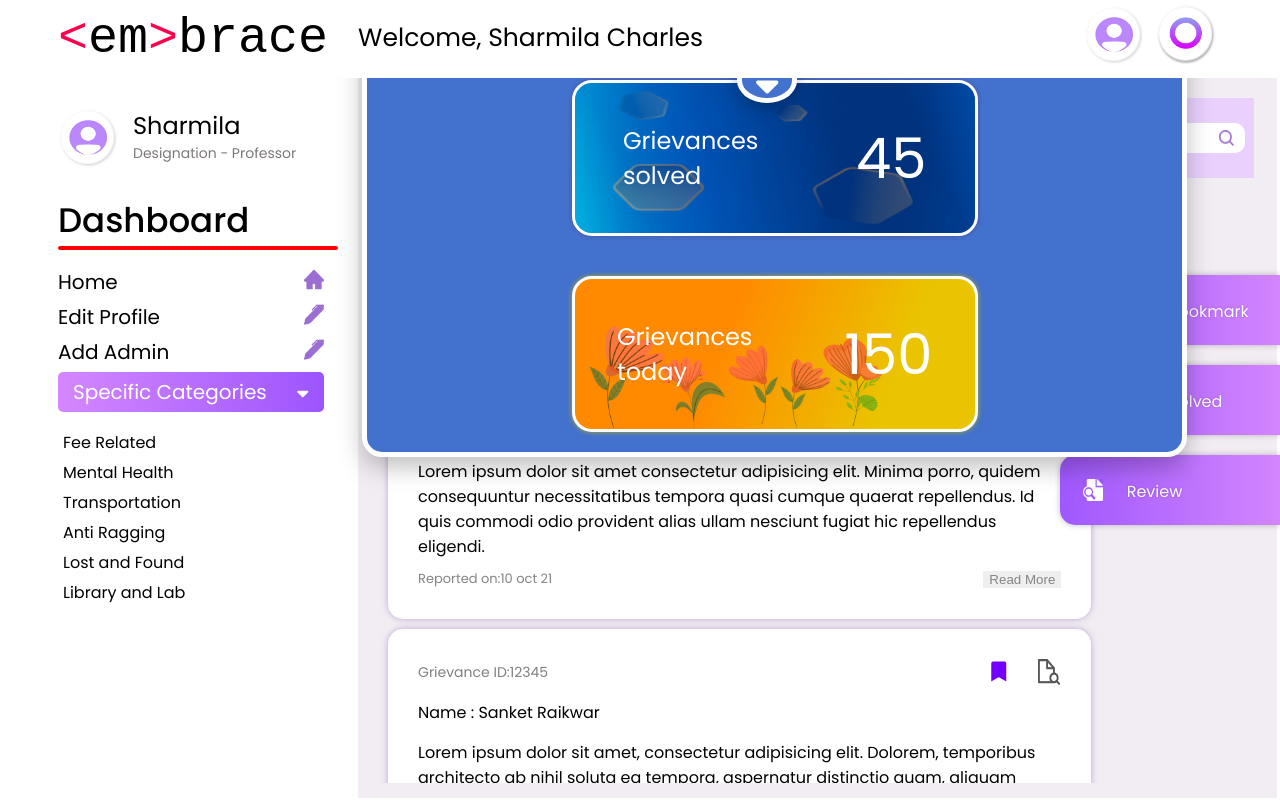
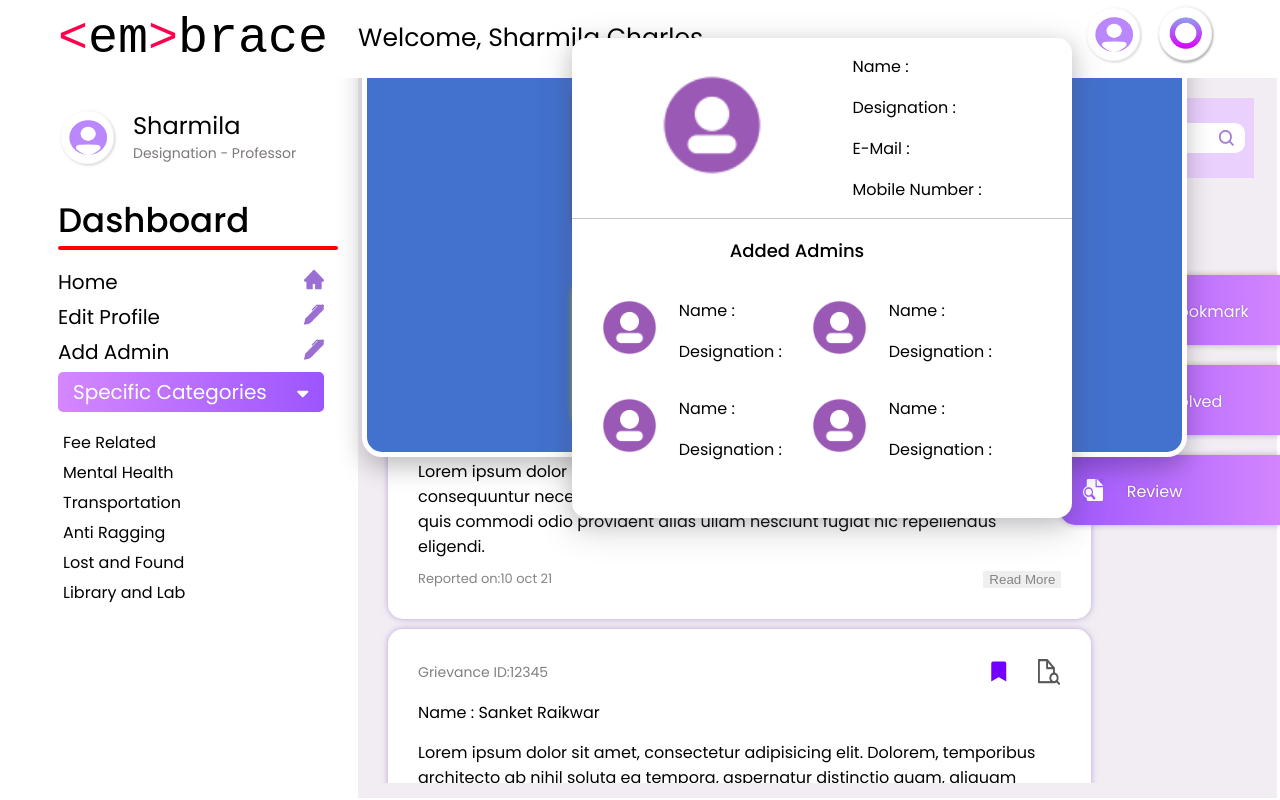
Before and after one commit to Shashank1902/Student-Grievance-System-Design, a React (Create React App) app: page /admin in a window 1280 px wide. Both pictures are taken after a click on the picture 1114 px from the left and 34 px from the top of the page. Built offline with nearby package versions, Linux system fonts and the light colour scheme.

Commit message:
admin profile overlay pushed

```diff
--- a/src/Components/Admin/AdminNavbar/AdminNavbar.jsx
+++ b/src/Components/Admin/AdminNavbar/AdminNavbar.jsx
@@ -1,7 +1,11 @@
-import React from "react";
+import React, {useState} from "react";
 import "./adminnavbar.css";
+import AdminProfileOverlay from "../AdminProfileOverlay/AdminProfileOverlay";
 
 const AdminNavbar = () => {
+
+  const [show, setShow] = useState(false);
+
   return (
     <>
       <div className="admin-topbar">
@@ -23,8 +27,12 @@ const AdminNavbar = () => {
                 className="admin-icon"
                 src="assets/ProfileIcon2.png"
                 alt="User"
+                onClick={() => setShow(!show)}
               />
             </span>
+            <div>
+              {show ? <AdminProfileOverlay/> : null}
+            </div>
           </div>
           <div className="admin-topbar-icon">
             <span>
--- /dev/null
+++ b/src/Components/Admin/AdminProfileOverlay/AdminProfileOverlay.jsx
@@ -0,0 +1,87 @@
+import React from "react";
+import "./adminprofileoverlay.css";
+
+function AdminProfileOverlay() {
+  return (
+    <>
+      <div className="admin-overlay-container">
+        <div className="admin-profile-container-box">
+          <div className="admin-profile-image-cont">
+            <img
+              className="admin-profile-img"
+              src="assets/admin-profile-image.png"
+              alt=""
+            />
+          </div>
+          <div className="admin-text-container">
+            <p className="admin-desc-textcontainer-items">Name :</p>
+            <p className="admin-desc-textcontainer-items">Designation :</p>
+            <p className="admin-desc-textcontainer-items">E-Mail :</p>
+            <p className="admin-desc-textcontainer-items">Mobile Number :</p>
+          </div>
+        </div>
+        <div className="new-admin-profile-container-box">
+            <p className="new-admin-title">Added Admins</p>
+          <div className="new-admin-row1">
+            <div className="new-admin-profile-container">
+              <div className="new-admin-image-container">
+              <img
+              className="new-admin-profile-img"
+              src="assets/admin-profile-image.png"
+              alt=""
+            />
+              </div>
+              <div className="new-admin-text-container">
+                  <p>Name :</p>
+                  <p>Designation :</p>
+              </div>
+            </div>
+            <div className="new-admin-profile-container">
+              <div className="new-admin-image-container">
+              <img
+              className="new-admin-profile-img"
+              src="assets/admin-profile-image.png"
+              alt=""
+            />
+              </div>
+              <div className="new-admin-text-container">
+                  <p>Name :</p>
+                  <p>Designation :</p>
+              </div>
+            </div>
+          </div>
+          <div className="new-admin-row2">
+            <div className="new-admin-profile-container">
+              <div className="new-admin-image-container">
+              <img
+              className="new-admin-profile-img"
+              src="assets/admin-profile-image.png"
+              alt=""
+            />
+              </div>
+              <div className="new-admin-text-container">
+                  <p>Name :</p>
+                  <p>Designation :</p>
+              </div>
+            </div>
+            <div className="new-admin-profile-container">
+              <div className="new-admin-image-container">
+              <img
+              className="new-admin-profile-img"
+              src="assets/admin-profile-image.png"
+              alt=""
+            />
+              </div>
+              <div className="new-admin-text-container">
+                  <p>Name :</p>
+                  <p>Designation :</p>
+              </div>
+            </div>
+          </div>
+        </div>
+      </div>
+    </>
+  );
+}
+
+export default AdminProfileOverlay;
--- /dev/null
+++ b/src/Components/Admin/AdminProfileOverlay/adminprofileoverlay.css
@@ -0,0 +1,83 @@
+.admin-overlay-container {
+    font-family: "Poppins";
+    background-color: #fff;
+    border-radius: 15px;
+    box-shadow: 0px 5px 17px rgba(79, 73, 87, 0.2),
+    0px 10px 33px 4px rgba(79, 73, 87, 0.2);
+    width: 500px;
+    height: 480px;
+
+    position: absolute;
+    z-index: 100;
+    /* top: 50%;
+    left: 50%; */
+    /* transform: translate(-50% ,-50%); */
+    overflow-y: scroll;
+    right: 150px;
+
+}
+
+.admin-profile-container-box {
+   display: flex;
+   flex-direction: row;
+   justify-content: space-evenly;
+   /* margin-top: 5px; */
+   border-bottom: 1px solid rgb(201, 195, 195);
+
+}
+
+.admin-profile-image-cont {
+    align-self: center;
+}
+
+.admin-profile-img {
+    width: 100px;
+    height: 100px;
+
+}
+
+.admin-text-container {
+    font-size: 16px;
+}
+/*new admin*/
+
+.new-admin-image-container {
+align-self: center;
+}
+
+.new-admin-profile-img {
+    width: 55px;
+    height: 55px;
+}
+
+.new-admin-profile-container-box {
+    display: flex;
+    flex-direction: column;
+    height: 200px;
+    width: 450px;
+    /* margin-top: 25px; */
+}
+
+.new-admin-row1 {
+    display: flex;
+    flex-direction: row;
+    justify-content: space-evenly;
+}
+.new-admin-row2 {
+    display: flex;
+    flex-direction: row;
+    justify-content: space-evenly;
+}
+
+.new-admin-profile-container {
+    display: flex;
+    flex-direction: row;
+    justify-content: space-between;
+    width: 180px;
+}
+
+.new-admin-title {
+    text-align: center;
+    font-size: 18px;
+    font-weight: 500;
+}
--- a/src/Pages/AdminPanel/AdminPanel.jsx
+++ b/src/Pages/AdminPanel/AdminPanel.jsx
@@ -6,6 +6,7 @@ import AdminButtons from "../../Components/Admin/AdminButtons/AdminButtons";
 import Adminrightpanel from "../../Components/Admin/Adminrightpanel/Adminrightpanel";
 import AdminGrievance from "../../Components/Admin/AdminMiddle/AdminGrievance";
 import "./adminPanel.css";
+import AdminProfileOverlay from "../../Components/Admin/AdminProfileOverlay/AdminProfileOverlay";
 
 
 const AdminPanel = () => {
@@ -50,6 +51,7 @@ const AdminPanel = () => {
         </div>
       </div>
 
+
       <div className="adminpanel-mid-cont">
         <div className="adminpanel-sidebar-cont">
           <AdminSidebar />
```
Also changed, not shown: public/assets/admin-profile-image.png (added).
